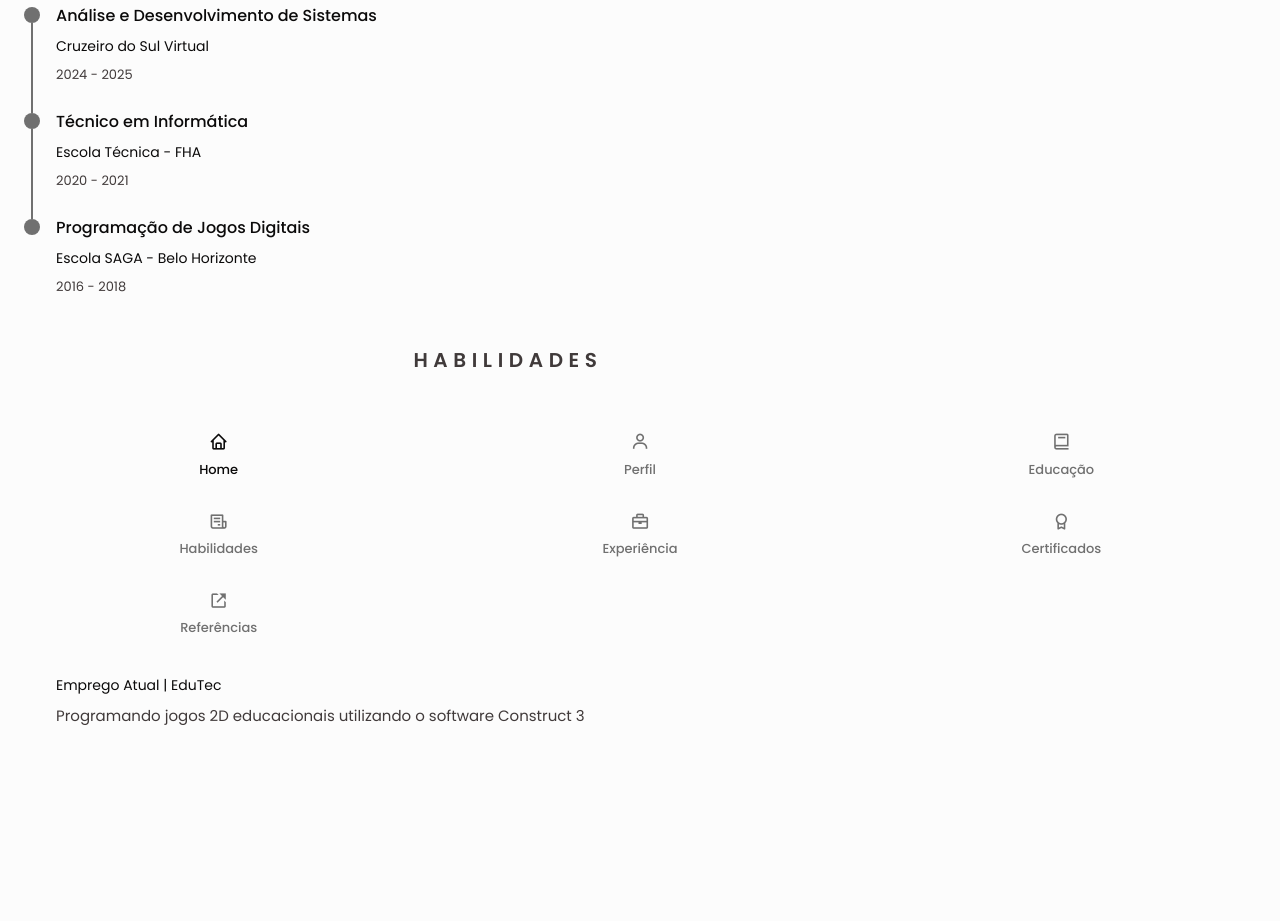
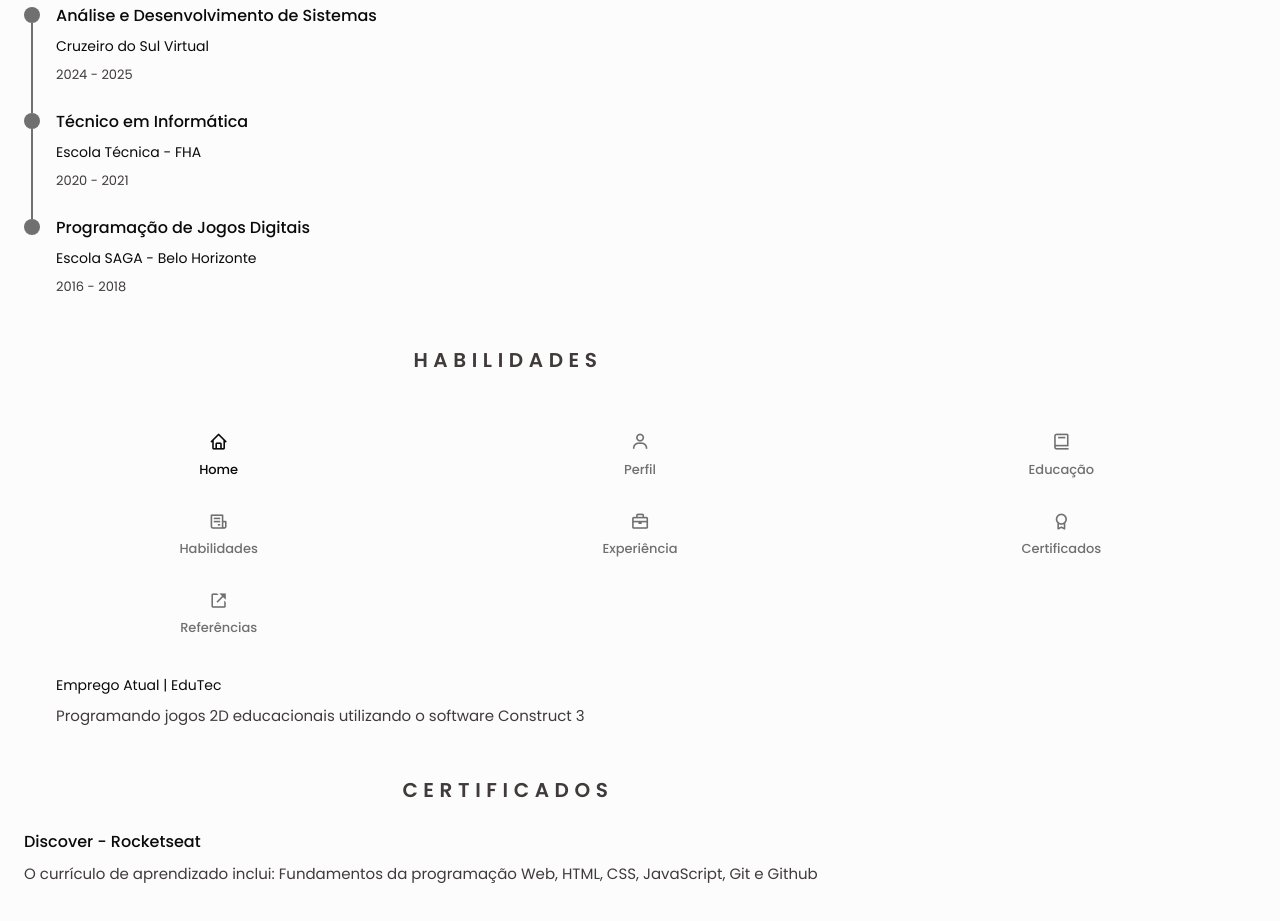
Before and after one commit to AndDevI/Curriculo, a plain HTML site: page index.html in a window 1280 px wide. Shown: the part 930-1851 px from the top of the page. Before the commit the page ends 1729 px from the top, so only its background shows below. Drawn offline with nearby package versions, Linux system fonts and the light colour scheme.

Commit message:
add-style_certificate

```diff
--- a/index.html
+++ b/index.html
@@ -210,7 +210,7 @@
               </div>
 
               <div class="resume__right">
-                 <!--Experiencia-->
+                <!--Experiencia-->
                   <section class="experience section" id="experience">
                          <h2 class="section-title">Experiência</h2>
 
@@ -227,6 +227,18 @@
                             </div>
                         </div>
                   </section>
+
+                <!--Certificados-->
+                  <section class="certificate section" id="certificates">
+                      <h2 class="section-title">CERTIFICADOS</h2>
+
+                      <div class="certificate__container bd-grid">
+                          <div class="certificate__content">
+                            <h3 class="certificate__title">Discover - Rocketseat</h3>
+                            <p class="certificate__description">O currículo de aprendizado inclui: Fundamentos da programação Web, HTML, CSS, JavaScript, Git e Github</p>
+                          </div>
+                      </div>
+                  </section>
               </div>
           </div>
       </main>
--- a/style.css
+++ b/style.css
@@ -332,4 +332,8 @@ img {
   margin-right: .75rem;
 }
 
-/* Experiencia */
+/* Certificados */
+.certificate__title {
+  font-size: var(--h3-font-size);
+  margin-bottom: var(--mb-1);
+}
```
